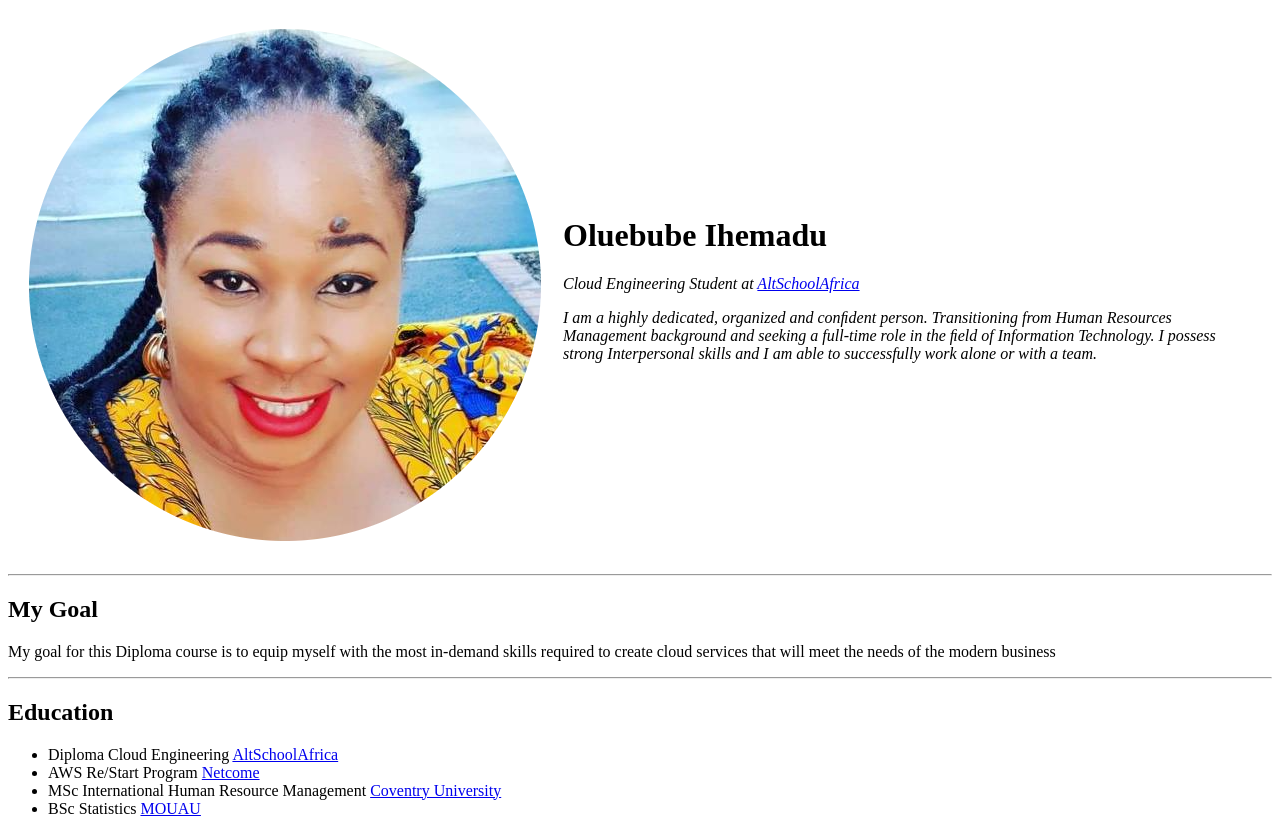
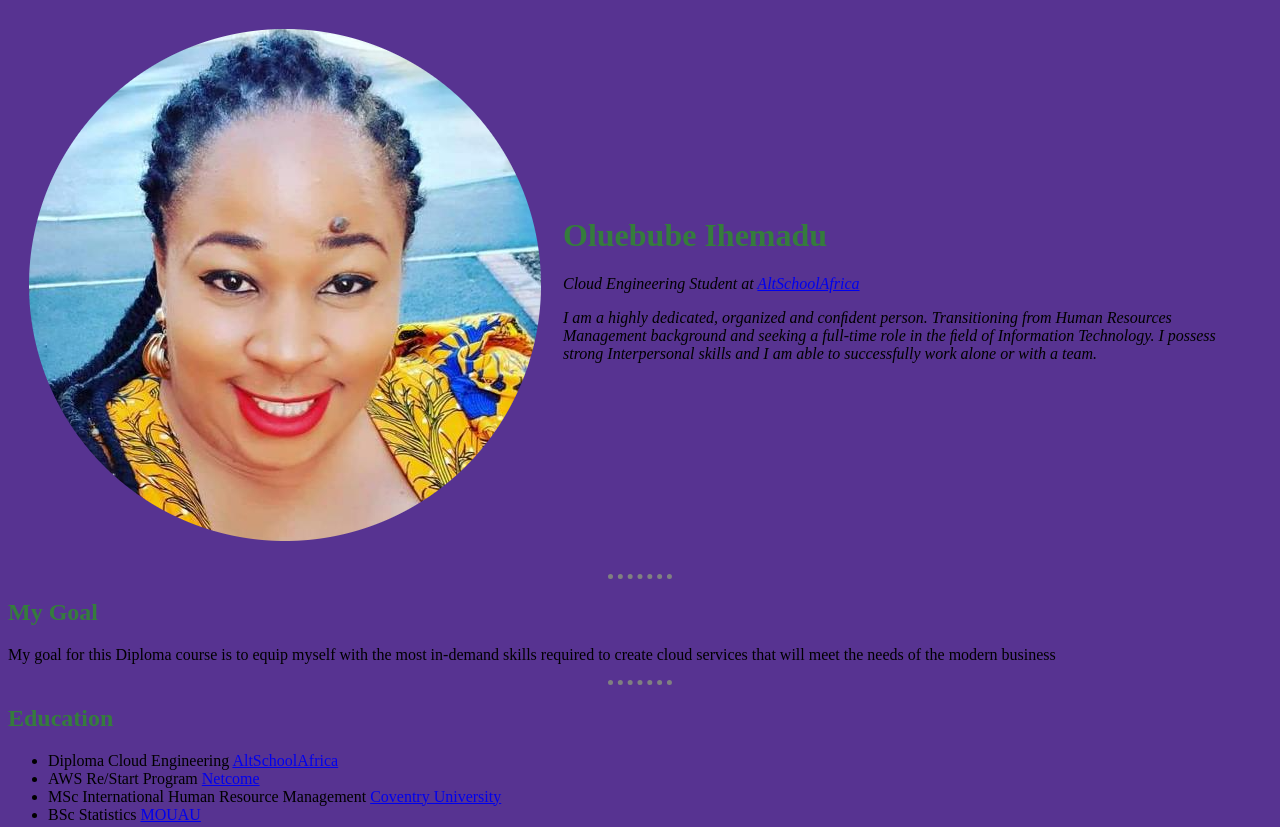
Before and after one commit to Ebube-E/cv, a plain HTML site: page index.html in a window 1280 px wide. Shown: the top 827 px of the page. Drawn offline with Linux system fonts and the light colour scheme; files that its build step writes are made by us from their sources.

Commit message:
add style

```diff
--- a/index.html
+++ b/index.html
@@ -3,6 +3,7 @@
   <head>
     <meta charset="utf-8">
     <title>Oluebube Ihemadu</title>
+    <link rel="stylesheet" href="css/style.css">
   </head>
   <body>
     <table cellspacing="20">
--- /dev/null
+++ b/style.css
@@ -0,0 +1,22 @@
+body  {
+    background-color: #573391;
+  }
+  h1 {
+    color: #357C3C;
+  }
+
+  h2 {
+    color: #357C3C;
+  }
+
+  h3 {
+    color: #357C3C;
+  }
+
+  hr {
+    border-style: none;
+    border-top-style: dotted;
+    border-color: grey;
+    border-width: 5px;
+    width: 5%;
+  }
```
